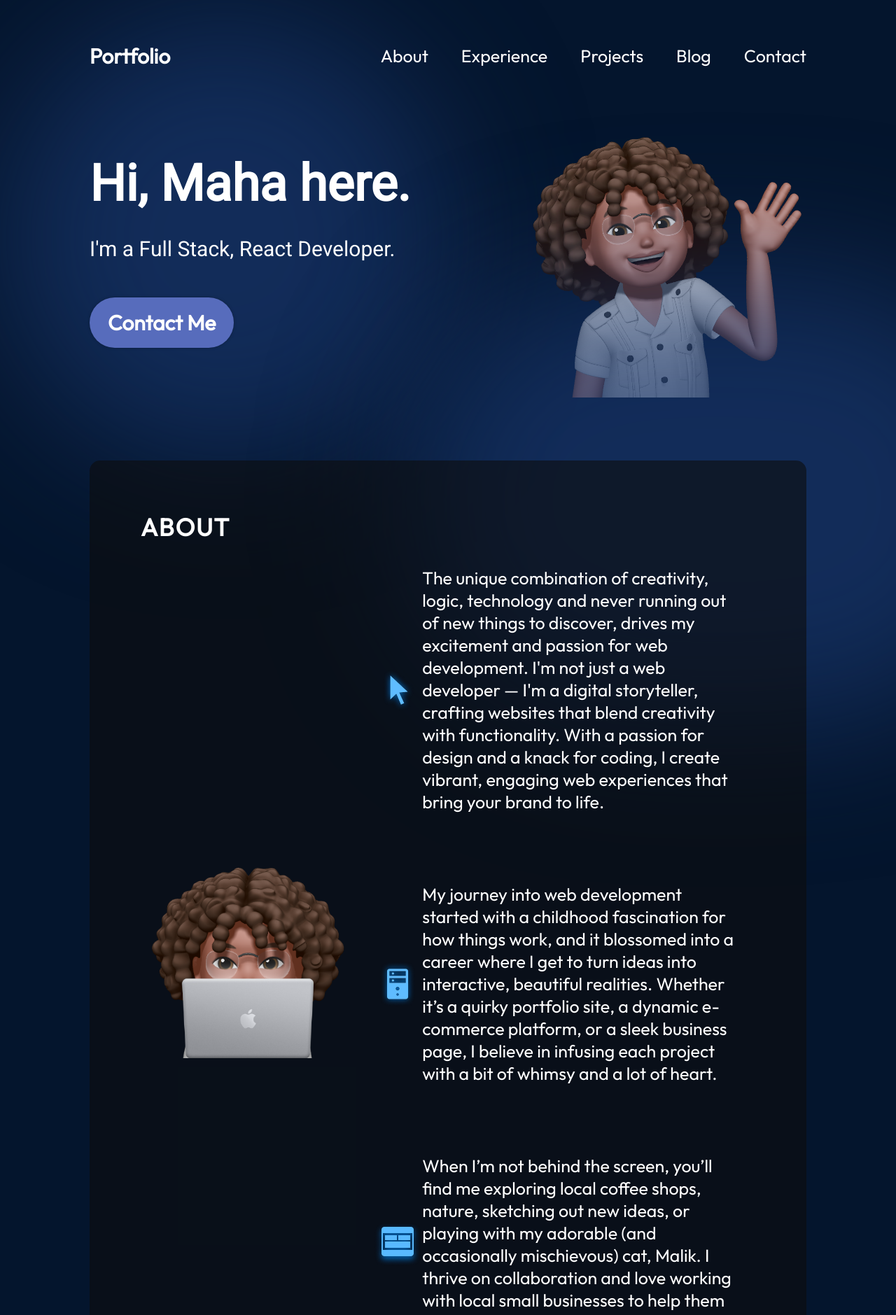
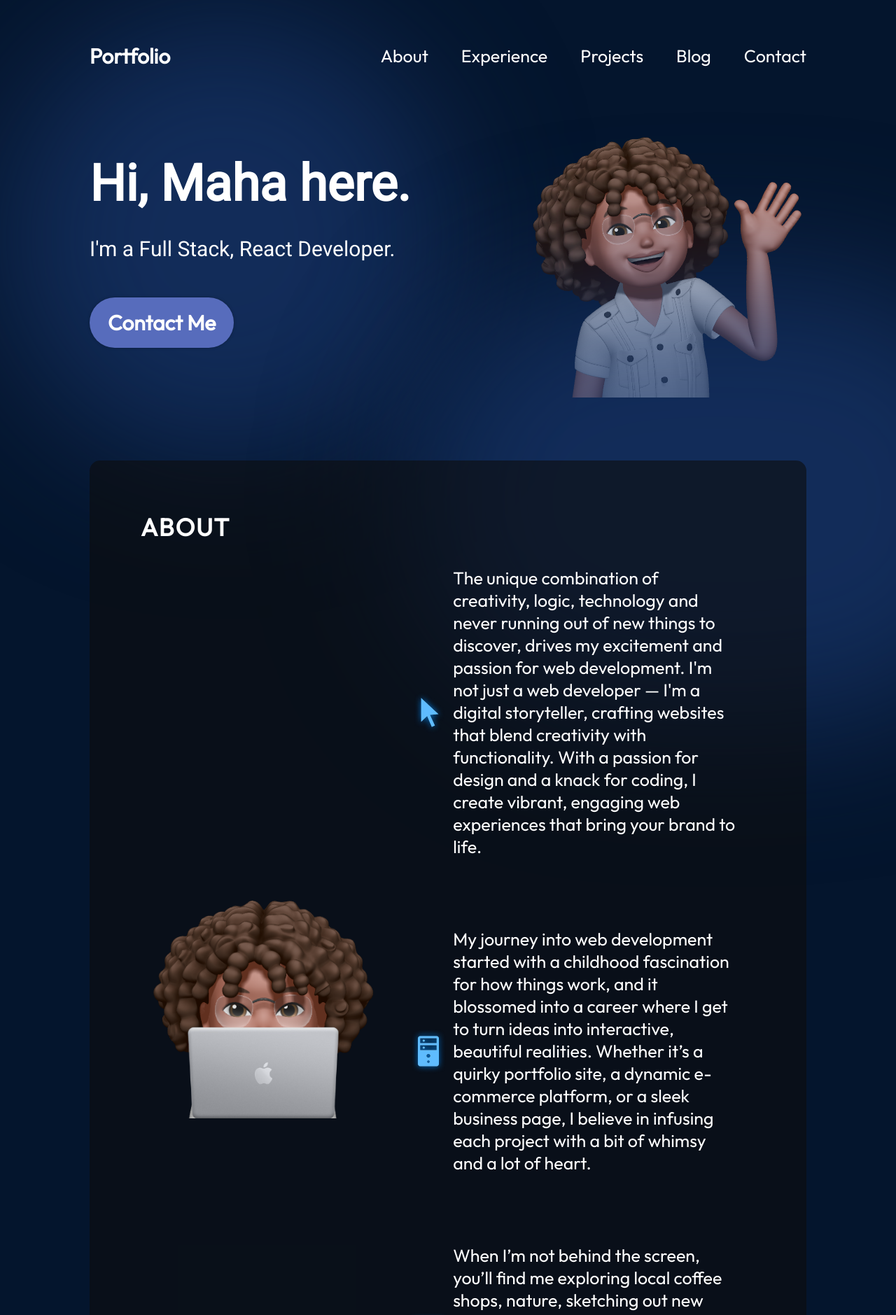
Before and after one commit to eternalmaha/Portfolio, a React (Vite) app: page / in a window 1280 px wide. Shown: the top 1879 px of the page at 70% size. Built offline with nearby package versions, Linux system fonts and the light colour scheme.

Commit message:
sizing of about image

```diff
--- a/src/components/About/About.jsx
+++ b/src/components/About/About.jsx
@@ -13,7 +13,6 @@ export const About = () => {
                             <li className={styles.aboutItem}>
                                 <img className={styles.aboutImg} src = {getImageUrl("about/cursorIcon.png")} alt = "front-end dev icon"/>
                                 <div className={styles.aboutItemText}>
-
                                     <p>
                                         The unique combination of creativity, logic, technology and never running out of new things to discover, drives my excitement and passion for web development. I'm not just a web developer — I'm a digital storyteller, crafting websites that blend creativity with functionality. With a passion for design and a knack for coding, I create vibrant, engaging web experiences that bring your brand to life.
                                     </p>
--- a/src/components/About/About.module.css
+++ b/src/components/About/About.module.css
@@ -28,7 +28,7 @@
 }
 
 .aboutImg {
-    width: 35%;
+    width: 40%;
 }
 
 .aboutItems {
```
